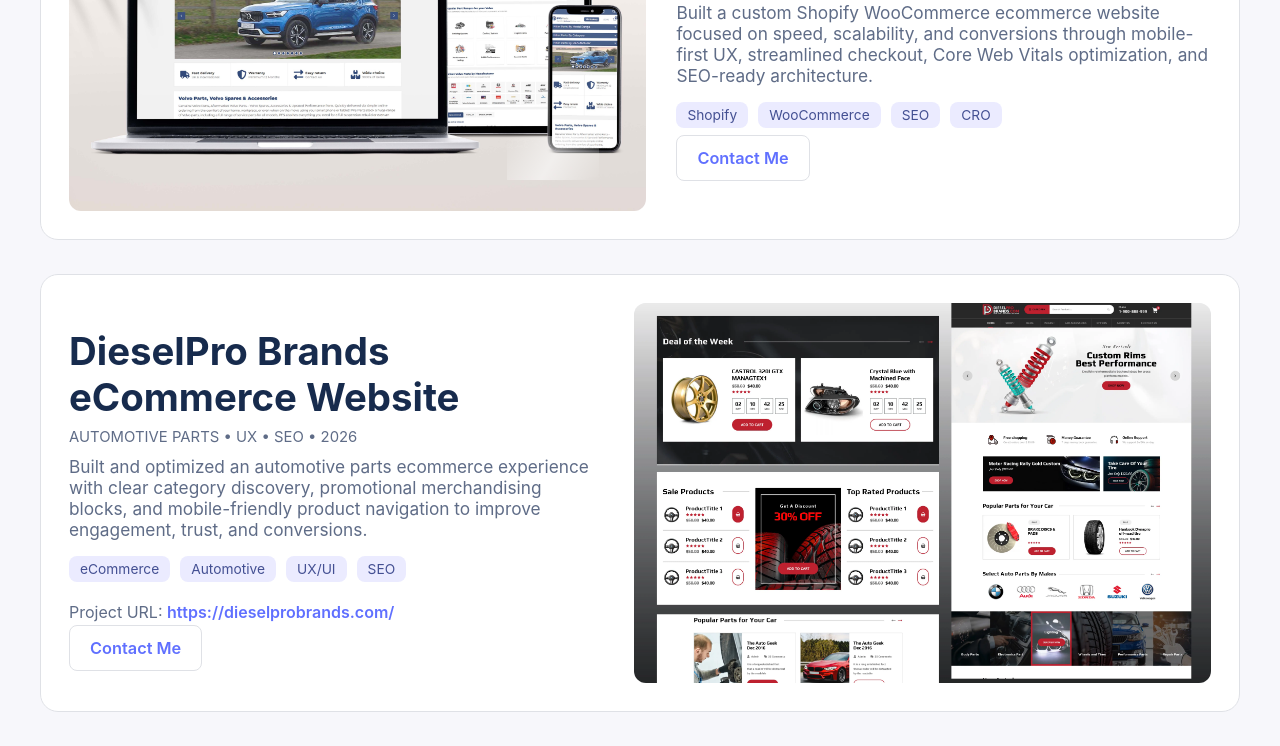
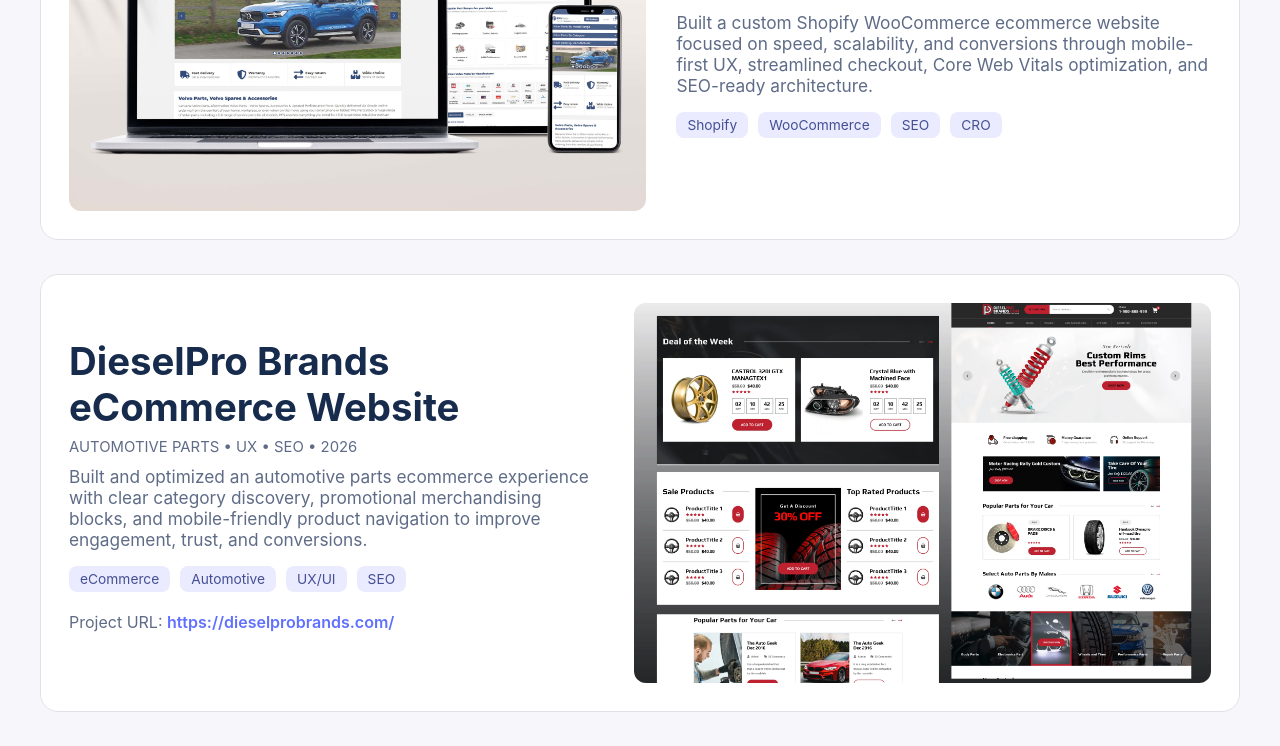
Before and after one commit to svendev888/my-Portfolio, a React (Vite) app: page / in a window 1280 px wide. Shown: the part 1000-1746 px from the top of the page. Built offline with nearby package versions, Linux system fonts and the light colour scheme.

Commit message:
fix contact me issues

```diff
--- a/src/App.jsx
+++ b/src/App.jsx
@@ -256,7 +256,6 @@
                     </a>
                   </p>
                 )}
-                <a className="btn" href="#contact">Contact Me</a>
               </div>
             </article>
           ))}
```
